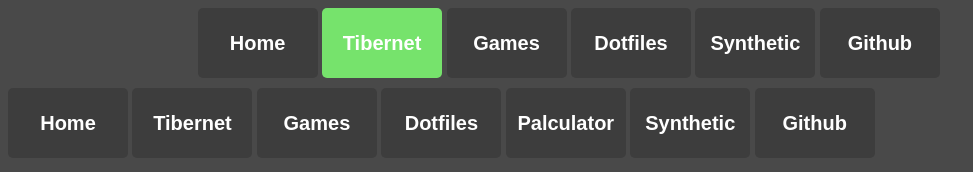
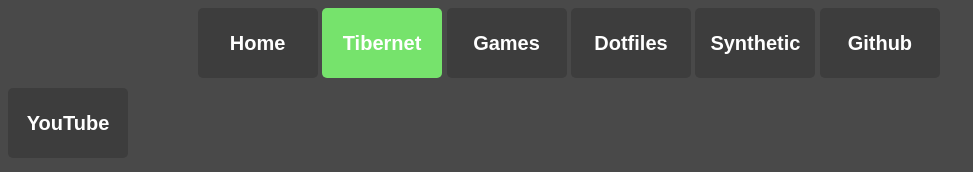
Before and after one commit to yuckdevchan/tibernet2, a plain HTML site: page index.html in a window 1280 px wide. Shown: the whole page, without its empty margins (0-973 px from the left). Drawn offline with Linux system fonts and the light colour scheme.

Commit message:
Update index.html

```diff
--- a/index.html
+++ b/index.html
@@ -14,12 +14,6 @@
       <a href="https://github.com/yuckdevchan"><button class="top" >Github</button><a>
     </div>
 
-    <a href="https://swirlytux.netlify.app"><button class="top" >Home</button><a>
-    <a href="index.html"><button class="top" >Tibernet</button><a>
-    <a href="games.html"><button class="top" >Games</button><a>
-    <a href="https://dotfilez.netlify.app"><button class="top" >Dotfiles</button><a>
-    <a href="https://palculator.netlify.app"><button class="top" >Palculator</button><a>
-    <a href="https://synthetic-twitch.netlify.app"><button class="top" >Synthetic</button><a>
-    <a href="https://github.com/yuckdevchan"><button class="top" >Github</button><a>
+    <a href="service/youtube.html"><button class="top" >YouTube</button><a>
   </body>
 </html>
```
